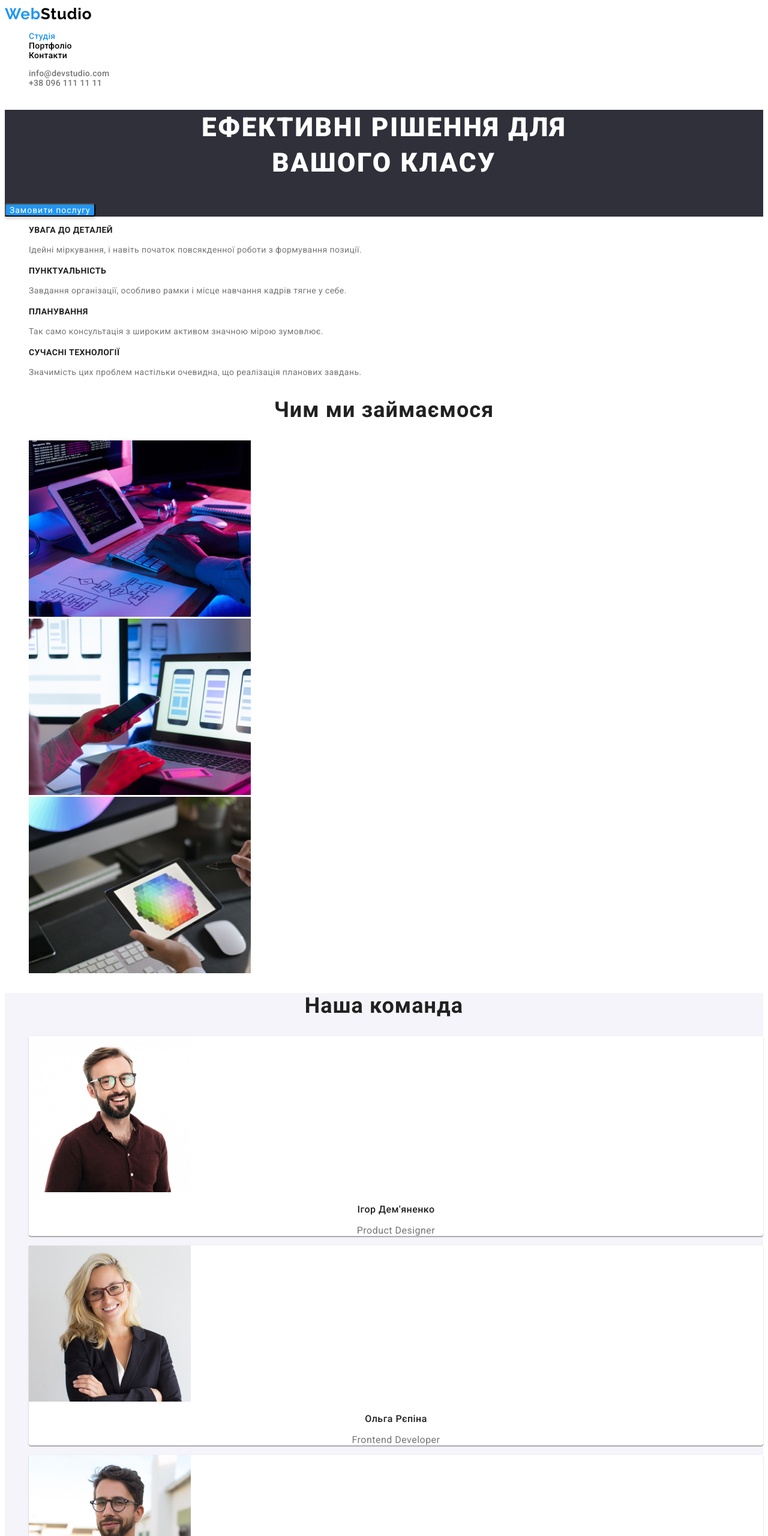
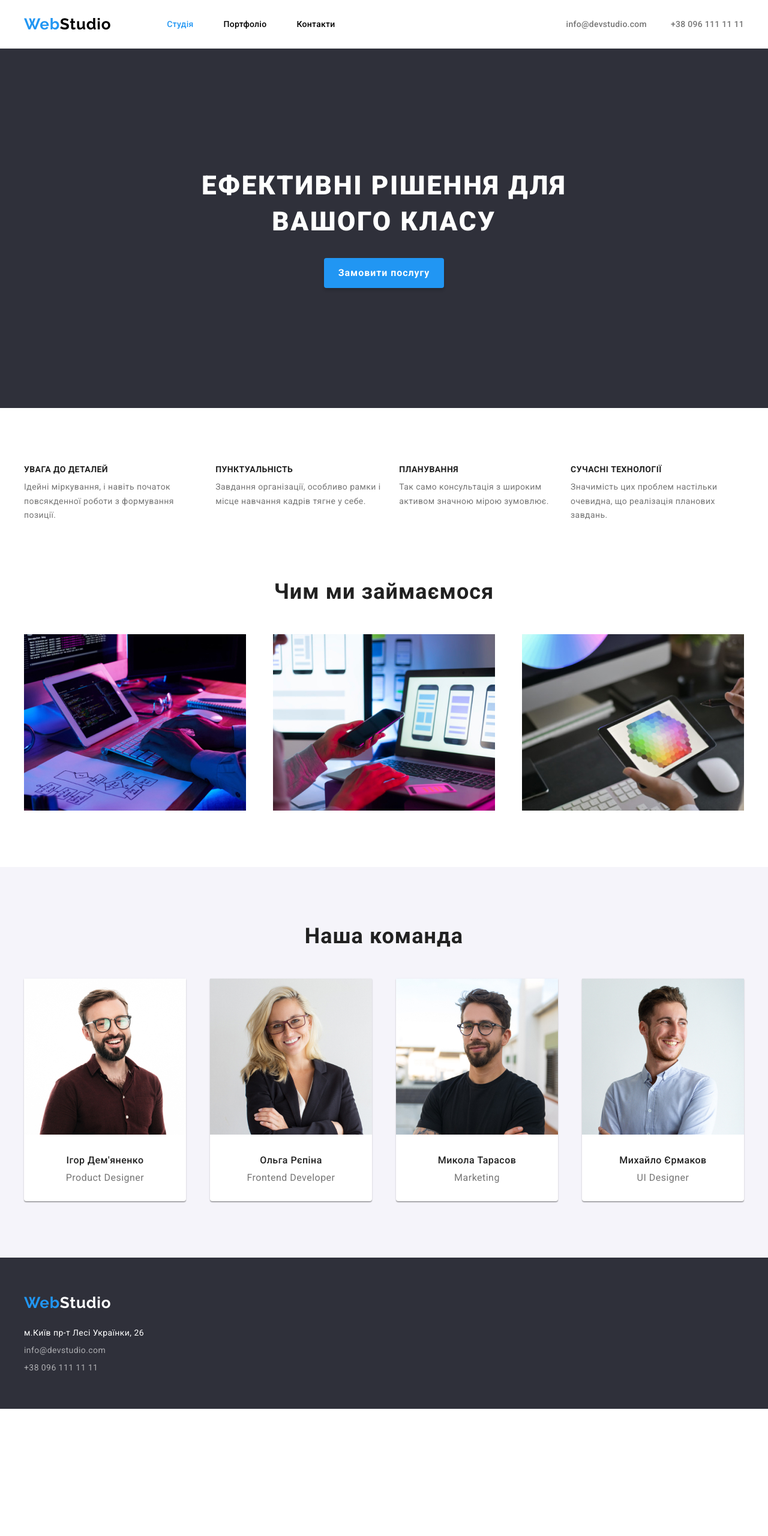
Before and after one commit to Insurgentko/Zaitsev-Olexandr-IPZs-11, a plain HTML site: page index.html in a window 1280 px wide. Shown: the top 2560 px of the page at 60% size. After the commit the page ends 2348 px from the top, so only its background shows below. Drawn offline with Linux system fonts and the light colour scheme.

Commit message:
lab-3 1.0

```diff
--- a/css/styles.css
+++ b/css/styles.css
@@ -14,8 +14,25 @@ a:link{
     text-decoration: none;
 }
 
-ul {
+ul, a, h1, h2, h3, h4, p, address{
     list-style: none;
+    text-decoration: none;
+    font-style: normal;
+    padding: 0px;
+    margin: 0px;
+}
+
+.container{
+    max-width: 1200px;
+    padding-left: 15px;
+    padding-right: 15px;
+    margin-left: auto;
+    margin-right: auto;
+}
+
+.container_header{
+    display: flex;
+    width: 1200px;
 }
 
 body {
@@ -25,6 +42,18 @@ body {
     font-size: 14px;
     font-weight: 400;
     background-color: var(--white);
+    margin: 0 auto;
+}
+
+.header{
+    outline: 1px solid #ECECEC;
+    align-items: center;
+}
+
+.logotype{
+    display: flex;
+    align-items: center;
+    margin-right: 93px;
 }
 
 .logo {
@@ -39,17 +68,28 @@ body {
     color: var(--brand-color);
 }
 
-.header{
-   flex-shrink: 0;
-   background: var(--white);
-}
-
 .header_list_a{
     color: var(--black);
     font-size: 14px;
     font-weight: 500;
     letter-spacing: 0.28px;
-   transition: 400ms;
+    transition: 300ms;
+    display: flex;
+    margin: 32px auto;
+}
+
+.flex_ul_a_index{
+    display: flex;
+    align-items: center;
+    margin: 0 auto;
+    gap: 50px;
+}
+
+.flex_ul_a_com_index{
+    display: flex;
+    align-items: center;
+    margin-left: auto;
+    gap: 40px;
 }
 
 .header_list_a:hover,
@@ -63,6 +103,7 @@ body {
     font-weight: 500;
     letter-spacing: 0.28px;
     transition: 300ms;
+    white-space: nowrap;
 }
 
 .header_list_a_communication:hover,
@@ -74,22 +115,11 @@ body {
     color: var(--brand-color);
 }
 
-/* main */
-
-.effect{
-   width: 100%;
-   flex-shrink: 0;
-   background: var(--black_gray);
-}
-
-.effect_title{
-   color: var(--white);
-   text-align: center;
-   font-size: 44px;
-   font-weight: 900;
-   line-height: 136.364%;
-   letter-spacing: 2.64px;
-   text-transform: uppercase;
+button,
+button:active,
+button:focus  {
+  border:none;
+  font: inherit;
 }
 
 .button_main{
@@ -103,9 +133,9 @@ body {
     font-weight: 700;
     line-height: 187.5%;
     letter-spacing: 0.96px;
-   transition: 300ms;
-   font-style: var(--style_main);
-   font: inherit;
+    cursor: pointer;
+    padding: 10px 24px;
+    margin-top: 30px;
 }
 
 .button_main:hover,
@@ -114,19 +144,20 @@ body {
 }
 
 .button_portfolio{
-   flex-shrink: 0;
     border-radius: 4px;
     background: var(--white_gray);
-   box-shadow: 0px 2px 2px 0px rgba(0, 0, 0, 0.12), 0px 1px 2px 0px rgba(0, 0, 0, 0.08), 0px 3px 1px 0px rgba(0, 0, 0, 0.10);
     color: var(--black_lighter);
     text-align: center;
     font-size: 16px;
     font-weight: 500;
     line-height:  162.5%;
     letter-spacing: 0.48px;
-   transition: 300ms;
-   font-style: var(--style_main);
-   font: inherit;
+    transition: 200ms;
+    font-style: normal;
+    font-family: var(--style_main);
+    cursor: pointer;
+    padding: 6px 22px;
+
 }
 
 .button_portfolio:hover,
@@ -135,12 +166,50 @@ body {
     background-color: var(--brand-color_hover);
 }
 
-.info_tite{
+.flex_ul{
+    display: flex;
+    justify-content: space-between;
+    margin: 0 auto;
+    gap: 30px;
+}
+
+.effect{
+    background: var(--black_gray);
+    text-align: center;
+    align-items: center;
+    padding-top: 200px;
+    padding-bottom: 200px;
+}
+
+.effect_title{
+    color: var(--white);
+    text-align: center;
+    font-size: 44px;
+    font-weight: 900;
+    line-height: 136.364%;
+    letter-spacing: 2.64px;
+    text-transform: uppercase;
+    margin: 0 auto;
+    }
+
+.info{
+    text-align: left;
+}
+
+.flex_ul_info{
+    display: flex;
+    padding-top: 94px;
+    padding-bottom: 94px;
+    gap: 30px;
+}
+
+.info_title{
     color: var(--black_lighter);
     font-size: 14px;
     font-weight: 700;
     letter-spacing: 0.42px;
     text-transform: uppercase;
+    margin-bottom: 10px;
 }
 
 .info_description{
@@ -151,17 +220,28 @@ body {
     letter-spacing: 0.42px;
 }
 
+.work{
+    padding-bottom: 94px;
+
+}
+
 .work_title{
     color: var(--black_lighter);
     text-align: center;
     font-size: 36px;
     font-weight: 700;
     letter-spacing: 1.08px;
+    margin-bottom: 50px;
+}
+
+.work_list{
+    display: flex;
 }
 
 .team{
     background: #F5F4FA;
-
+    padding-top: 94px;
+    padding-bottom: 94px;
 }
 
 .our_team{
@@ -170,16 +250,18 @@ body {
     font-size: 36px;
     font-weight: 700;
     letter-spacing: 1.08px;
+    margin-top: 0px;
+    margin-bottom: 50px;
+
 }
 
 .team_pictures{
     width: 270px;
     height: 260px;
-   flex-shrink: 0;
+    margin-bottom: 30px;
 }
 
 .team_people{
-   flex-shrink: 0;
     border-radius: 0px 0px 4px 4px;
     background: var(--white);
     box-shadow: 0px 2px 1px 0px rgba(0, 0, 0, 0.20), 0px 1px 1px 0px rgba(0, 0, 0, 0.14), 0px 1px 3px 0px rgba(0, 0, 0, 0.12);
@@ -191,6 +273,7 @@ body {
     font-size: 16px;
     font-weight: 500;
     letter-spacing: 0.48px;
+    margin-bottom: 10px;
 }
 
 .team_description{
@@ -199,20 +282,40 @@ body {
     font-size: 16px;
     font-weight: 400;
     letter-spacing: 0.48px;
+    margin-bottom: 30px;
+}
+
+.portfolio{
+    padding-top: 94px;
+    padding-bottom: 94px;
+}
+
+.flex_ul_portfolio_button{
+    display: flex;
+    justify-content: center;
+    gap: 8px;
+    margin-bottom: 50px;
+}
+
+.flex_ul_portfolio{
+    list-style: none;
+    padding: 0;
+    margin: 0;
+    display: flex;
+    flex-wrap: wrap;
+    gap: 30px;
 }
 
 .pictures_portfolio{
     width: 370px;
     height: 404px;
-   flex-shrink: 0;
-   border: 1px solid #EEE;
+    outline: 1px solid #EEE;
     background: var(--white);
 }
 
 .pictures_portfolio_images{
     width: 370px;
     height: 294px;
-   flex-shrink: 0;
 }
 
 .portfolio_title{
@@ -231,12 +334,35 @@ body {
     letter-spacing: 0.48px;
 }
 
-/* footer */
+.div_pictures_portfolio{
+    padding: 20px 20px;
+    margin: 0px;
+}
+
+.footer .container{
+    padding-top: 60px;
+    padding-bottom: 60px ;
+}
 
 .footer {
     width: 100%;
-   flex-shrink: 0;
     background-color: var(--black_gray);
+
+}
+
+.footer_ {
+    padding: 0px;
+    margin: 0px;
+}
+
+.footer_title{
+    padding-left: 215px;
+    padding-top: 60px;
+}
+
+.footer_no_logo{
+    margin: 0px;
+    padding-left: 215px;
 }
 
 .logo_footer{
@@ -251,7 +377,15 @@ body {
     color: var(--brand-color);
 }
 
-.city_footer{
+.footer_adress{
+    margin-top: 28px;
+}
+
+.footer_li:not(:last-child) {
+    margin-bottom: 12px;
+}
+
+.city_footer_li{
     color: var(--white);
     font-family: 'Roboto';
     font-size: 14px;
@@ -259,6 +393,7 @@ body {
     font-weight: 400;
     line-height: 114.286%;
     letter-spacing: 0.42px;
+    margin: 0 0 12px 0;
 }
 
 .mail_footer{
--- a/index.html
+++ b/index.html
@@ -16,11 +16,15 @@
 
   <body>
     <header class="header">
+      <div class="container">
+        <div class="container_header">
+          <div class="logotype">
             <a class="logo" href="index.html">
               <span class="web"> Web</span><span class="studio">Studio</span></a
             >
+          </div>
           <nav class="header_list_nav">
-        <ul>
+            <ul class="flex_ul_a_index">
               <li>
                 <a class="header_list_a active" href="index.html">Студія</a>
               </li>
@@ -32,7 +36,7 @@
               </li>
             </ul>
           </nav>
-      <ul>
+          <ul class="flex_ul_a_com_index">
             <li>
               <a
                 class="header_list_a_communication"
@@ -46,51 +50,59 @@
               >
             </li>
           </ul>
+        </div>
+      </div>
     </header>
 
     <main>
       <section class="effect">
+        <div class="container">
           <h1 class="effect_title">
             Ефективні рішення для <br />
             вашого класу
           </h1>
           <button class="button_main" type="button">Замовити послугу</button>
+        </div>
       </section>
 
       <section class="info">
-        <ul>
+        <div class="container">
+          <ul class="flex_ul_info">
             <li>
-            <h3 class="info_tite">УВАГА ДО ДЕТАЛЕЙ</h3>
+              <h3 class="info_title">УВАГА ДО ДЕТАЛЕЙ</h3>
               <p class="info_description">
                 Ідейні міркування, і навіть початок повсякденної роботи з
                 формування позиції.
               </p>
             </li>
             <li>
-            <h3 class="info_tite">ПУНКТУАЛЬНІСТЬ</h3>
+              <h3 class="info_title">ПУНКТУАЛЬНІСТЬ</h3>
               <p class="info_description">
-              Завдання організації, особливо рамки і місце навчання кадрів тягне
-              у себе.
+                Завдання організації, особливо рамки і місце навчання кадрів
+                тягне у себе.
               </p>
             </li>
             <li>
-            <h3 class="info_tite">ПЛАНУВАННЯ</h3>
+              <h3 class="info_title">ПЛАНУВАННЯ</h3>
               <p class="info_description">
                 Так само консультація з широким активом значною мірою зумовлює.
               </p>
             </li>
             <li>
-            <h3 class="info_tite">СУЧАСНІ ТЕХНОЛОГІЇ</h3>
+              <h3 class="info_title">СУЧАСНІ ТЕХНОЛОГІЇ</h3>
               <p class="info_description">
-              Значимість цих проблем настільки очевидна, що реалізація планових
-              завдань.
+                Значимість цих проблем настільки очевидна, що реалізація
+                планових завдань.
               </p>
             </li>
           </ul>
+        </div>
       </section>
+
       <section class="work">
+        <div class="container">
           <h2 class="work_title">Чим ми займаємося</h2>
-        <ul>
+          <ul class="flex_ul">
             <li class="work_list">
               <img
                 class="work_pictures"
@@ -116,11 +128,13 @@
               />
             </li>
           </ul>
+        </div>
       </section>
 
       <section class="team">
+        <div class="container">
           <h2 class="our_team">Наша команда</h2>
-        <ul>
+          <ul class="flex_ul">
             <li class="team_people">
               <img
                 class="team_pictures"
@@ -162,31 +176,34 @@
               <p class="team_description">UI Designer</p>
             </li>
           </ul>
+        </div>
       </section>
     </main>
 
     <footer class="footer">
+      <div class="container">
         <a class="logo_footer" href="index.html">
           <span class="web_footer"> Web</span
           ><span class="studio_footer">Studio</span></a
         >
         <address class="footer_adress">
-        <ul>
-          <li class="city_footer">
-            <p>м.Київ пр-т Лесі Українки, 26</p>
+          <ul class="footer_">
+            <li class="footer_li">
+              <p class="city_footer_li">м.Київ пр-т Лесі Українки, 26</p>
             </li>
-          <li>
+            <li class="footer_li">
               <a class="mail_footer" href="mailto:info@devstudio.com"
                 >info@devstudio.com</a
               >
             </li>
-          <li>
+            <li class="footer_li">
               <a class="phone_footer" href="tel:+380961111111"
                 >+38 096 111 11 11</a
               >
             </li>
           </ul>
         </address>
+      </div>
     </footer>
   </body>
 </html>
--- a/portfolio.html
+++ b/portfolio.html
@@ -5,7 +5,6 @@
     <meta name="viewport" content="width=device-width, initial-scale=1.0" />
     <link rel="stylesheet" href="css/styles.css" />
     <link rel="stylesmodern" href="css/normalize.css" />
-    <link rel="shortcut icon" href="images/" />
     <title>Портфоліо</title>
     <link rel="preconnect" href="https://fonts.googleapis.com" />
     <link rel="preconnect" href="https://fonts.gstatic.com" crossorigin />
@@ -17,40 +16,50 @@
 
   <body class="body">
     <header class="header">
+      <div class="container">
+        <div class="container_header">
+          <div class="logotype">
             <a class="logo" href="index.html">
               <span class="web"> Web</span><span class="studio">Studio</span></a
             >
+          </div>
           <nav class="header_list_nav">
-        <ul>
+            <ul class="flex_ul_a_index">
               <li>
                 <a class="header_list_a" href="index.html">Студія</a>
               </li>
               <li>
-            <a class="header_list_a active" href="portfolio.html">Портфоліо</a>
+                <a class="header_list_a active" href="portfolio.html"
+                  >Портфоліо</a
+                >
               </li>
               <li>
                 <a class="header_list_a" href="#">Контакти</a>
               </li>
             </ul>
           </nav>
-      <ul>
+          <ul class="flex_ul_a_com_index">
             <li>
               <a
                 class="header_list_a_communication"
                 href="mailto:info@devstudio.com"
-            >info@devstudio.com</a
+              >
+                info@devstudio.com</a
               >
             </li>
             <li>
-          <a class="header_list_a_communication" href="tel:+380961111111"
-            >+38 096 111 11 11</a
+              <a class="header_list_a_communication" href="tel:+380961111111">
+                +38 096 111 11 11</a
               >
             </li>
           </ul>
+        </div>
+      </div>
     </header>
     <main>
       <section class="portfolio">
-        <ul>
+        <div class="container">
+          <ul class="flex_ul_portfolio_button">
             <li><button class="button_portfolio" type="button">Усі</button></li>
             <li>
               <button class="button_portfolio" type="button">Веб-сайти</button>
@@ -65,11 +74,13 @@
               <button class="button_portfolio" type="button">Маркетинг</button>
             </li>
           </ul>
-        <ul>
+          <ul class="flex_ul_portfolio">
             <li class="pictures_portfolio">
               <img width="370" src="images/crack.png" alt="Дизайн веб-сайта" />
+              <div class="div_pictures_portfolio">
                 <h3 class="portfolio_title">Технокряк</h3>
                 <p class="portfolio_description">Веб-сайт</p>
+              </div>
             </li>
             <li class="pictures_portfolio">
               <img
@@ -78,8 +89,12 @@
                 alt="Дизайн
             постера"
               />
-            <h3 class="portfolio_title">Постер New Orlean vs Golden Star</h3>
+              <div class="div_pictures_portfolio">
+                <h3 class="portfolio_title">
+                  Постер New Orlean vs Golden Star
+                </h3>
                 <p class="portfolio_description">Дизайн</p>
+              </div>
             </li>
             <li class="pictures_portfolio">
               <img
@@ -87,8 +102,10 @@
                 src="images/seafood.png"
                 alt="Дизайн додатку ресторану"
               />
+              <div class="div_pictures_portfolio">
                 <h3 class="portfolio_title">Ресторан Seafood</h3>
                 <p class="portfolio_description">Додаток</p>
+              </div>
             </li>
             <li class="pictures_portfolio">
               <img
@@ -97,8 +114,10 @@
                 alt="Дизайн
             проєкту Prime"
               />
+              <div class="div_pictures_portfolio">
                 <h3 class="portfolio_title">Проєкт Prime</h3>
                 <p class="portfolio_description">Маркетинг</p>
+              </div>
             </li>
             <li class="pictures_portfolio">
               <img
@@ -107,8 +126,10 @@
                 alt="Дизайн
             проєкту Boxes"
               />
+              <div class="div_pictures_portfolio">
                 <h3 class="portfolio_title">Проєкт Boxes</h3>
                 <p class="portfolio_description">Додаток</p>
+              </div>
             </li>
             <li class="pictures_portfolio">
               <img
@@ -117,8 +138,10 @@
                 alt="Дизайн
             веб-сайта"
               />
+              <div class="div_pictures_portfolio">
                 <h3 class="portfolio_title">Inspiration has no Borders</h3>
                 <p class="portfolio_description">Веб-сайт</p>
+              </div>
             </li>
             <li class="pictures_portfolio">
               <img
@@ -126,8 +149,10 @@
                 src="images/publish.png"
                 alt="Дизайн видання книги"
               />
+              <div class="div_pictures_portfolio">
                 <h3 class="portfolio_title">Видання Limited Edition</h3>
                 <p class="portfolio_description">Дизайн</p>
+              </div>
             </li>
             <li class="pictures_portfolio">
               <img
@@ -136,8 +161,10 @@
                 alt="Дизайн
             бірки бренду"
               />
+              <div class="div_pictures_portfolio">
                 <h3 class="portfolio_title">Проєкт LAB</h3>
                 <p class="portfolio_description">Маркетинг</p>
+              </div>
             </li>
             <li class="pictures_portfolio">
               <img
@@ -145,35 +172,40 @@
                 src="images/growing_bussines.png"
                 alt="Дизайн додатку"
               />
+              <div class="div_pictures_portfolio">
                 <h3 class="portfolio_title">Growing Businnes</h3>
                 <p class="portfolio_description">Додаток</p>
+              </div>
             </li>
           </ul>
+        </div>
       </section>
     </main>
 
     <footer class="footer">
+      <div class="container">
         <a class="logo_footer" href="index.html">
           <span class="web_footer"> Web</span
           ><span class="studio_footer">Studio</span></a
         >
         <address class="footer_adress">
-        <ul>
-          <li class="city_footer">
-            <p>м.Київ пр-т Лесі Українки, 26</p>
+          <ul class="footer_">
+            <li class="footer_li">
+              <p class="city_footer_li">м.Київ пр-т Лесі Українки, 26</p>
             </li>
-          <li>
+            <li class="footer_li">
               <a class="mail_footer" href="mailto:info@devstudio.com"
                 >info@devstudio.com</a
               >
             </li>
-          <li>
+            <li class="footer_li">
               <a class="phone_footer" href="tel:+380961111111"
                 >+38 096 111 11 11</a
               >
             </li>
           </ul>
         </address>
+      </div>
     </footer>
   </body>
 </html>
```
Lines whose indentation alone changed are shown as unchanged.
